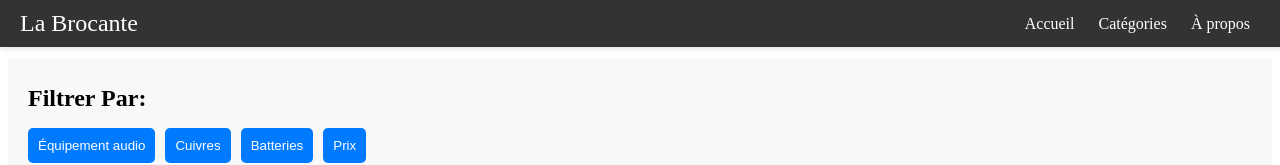
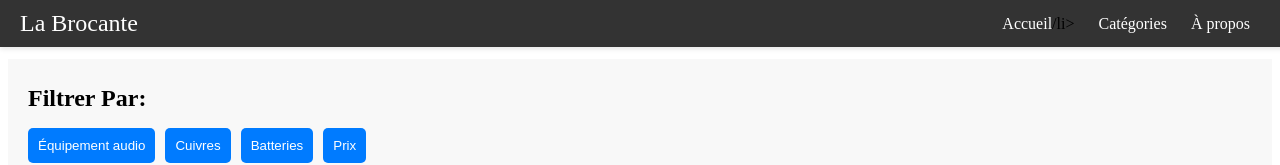
Before and after one commit to zelpherys/brocante, a Vue app in the folder brocante/: page / in a window 1280 px wide. Shown: the top 165 px of the page. Built offline with nearby package versions, Linux system fonts and the light colour scheme.

Commit message:
modification

```diff
--- a/brocante/src/component/NavBar.vue
+++ b/brocante/src/component/NavBar.vue
@@ -1,19 +1,17 @@
-<script setup ></script>
+<script setup></script>
 <template>
   <nav class="navbar">
     <div class="navbar-container">
       <a href="#" class="brand-logo">La Brocante</a>
       <ul class="nav-links">
-            <li><a href="#home">Accueil</a></li>
+        <li><router-link to="./">Accueil</router-link>/li></li>
         <li><a href="#categories">Catégories</a></li>
         <li><a href="#about">À propos</a></li>
       </ul>
-
     </div>
   </nav>
 </template>
 <style scoped>
-
 /* Styles pour la Navbar */
 .navbar {
   background-color: #333;
@@ -60,6 +58,4 @@
 .nav-links a:hover {
   color: #007bff;
 }
-
-
 </style>
```
Lines whose indentation alone changed are shown as unchanged.
